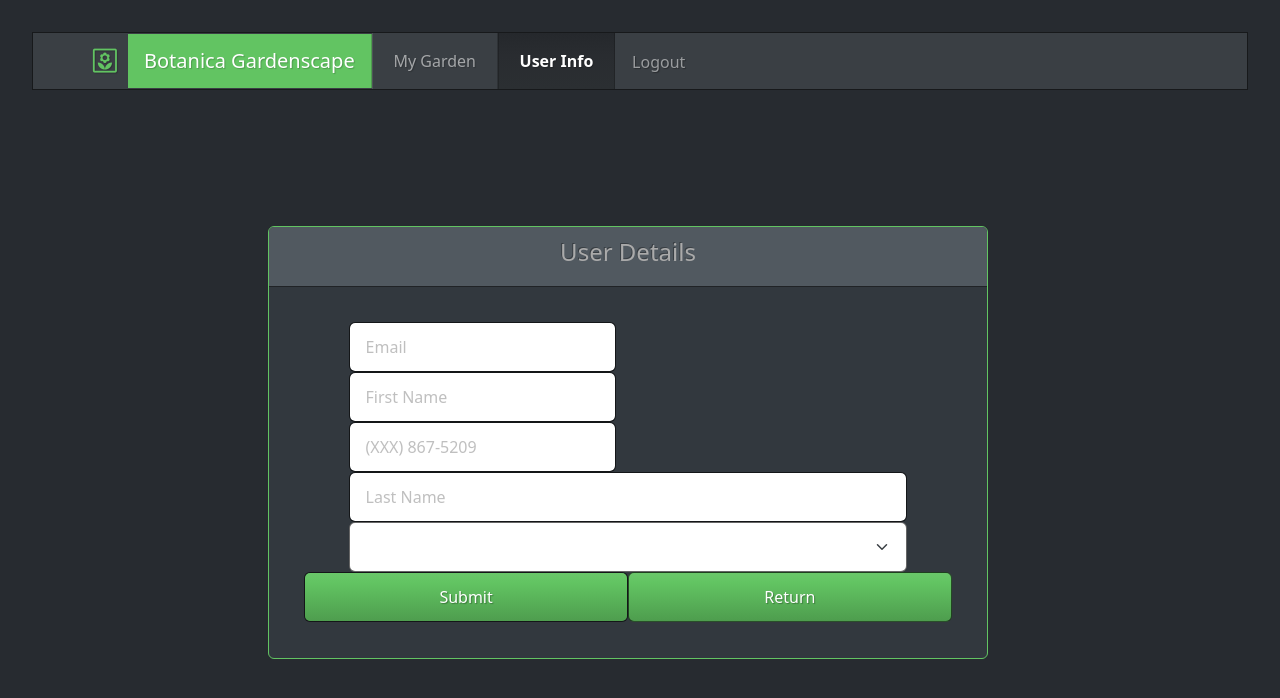
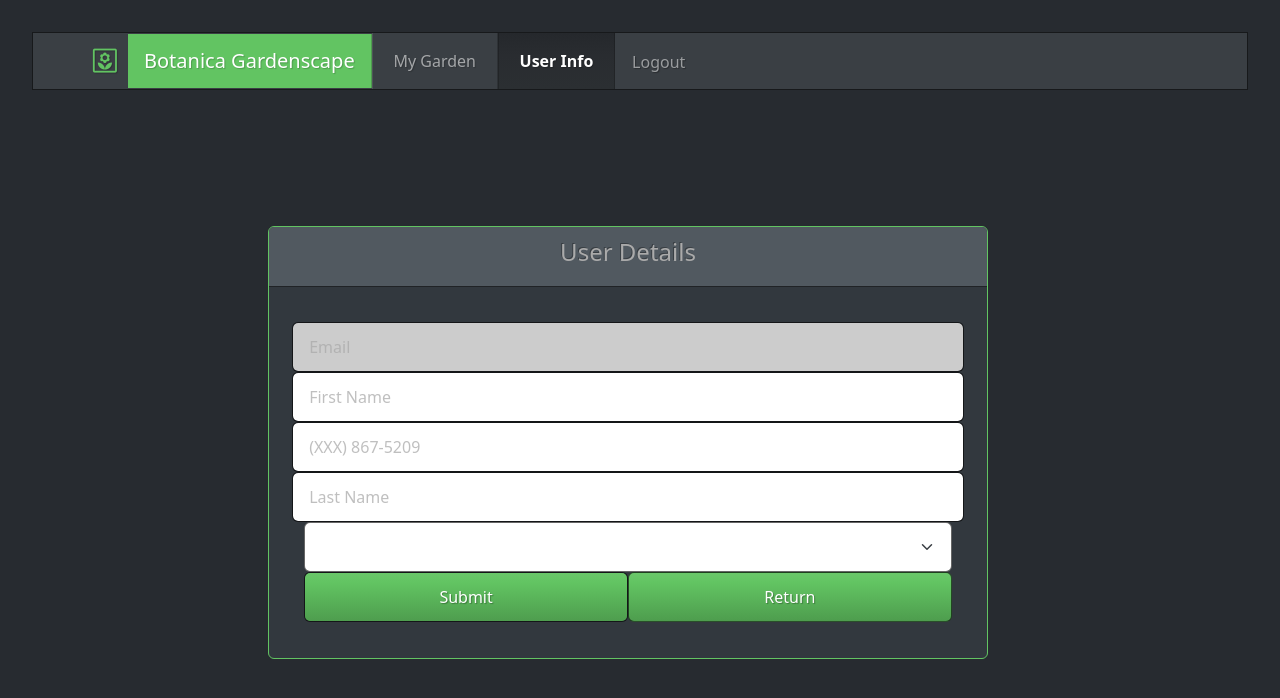
Before and after one commit to Drewhastings123/Capstone-BotanicaGardenscape-Client, a React (Vite) app: page /user in a window 1280 px wide. Shown: the top 698 px of the page. Built offline with nearby package versions, Linux system fonts and the light colour scheme; sample sign-in values are in the browser's storage.

Commit message:
adjust user and select list to edit user and update the garden.

```diff
--- a/src/components/Garden.jsx
+++ b/src/components/Garden.jsx
@@ -3,33 +3,13 @@ import Plants from "./Plants";
 import { useState } from "react";
 import { useGetUserQuery } from "../components_db/userSlice";
 import { useSelector } from "react-redux";
-import { Link } from "react-router-dom";
+import { useNavigate } from "react-router-dom";
 import Loading_Bar from "./Loading_Bar";
 import SelectList from "./SelectList";
 
 export default function Garden({ shape, setShape }) {
-  // const temp = useSelector((state) => state);
-  // console.log(temp);
 
-  // function Loading_Bar() {
-  //   return (
-  //     <div className="row w100 top2">
-  //       <div className="col-12 ">
-  //         {" "}
-  //         Loading ...
-  //         <div className="progress bg-primary">
-  //           <div
-  //             className="progress-bar progress-bar-striped progress-bar-animated bg-success "
-  //             role="progressbar"
-  //             aria-valuenow="75"
-  //             aria-valuemin="0"
-  //             aria-valuemax="100"
-  //           ></div>
-  //         </div>
-  //       </div>
-  //     </div>
-  //   );
-  // }
+  const navigate = useNavigate();
 
   function Garden_Canvas() {
     switch (shape) {
@@ -191,13 +171,13 @@ export default function Garden({ shape, setShape }) {
       return state.reference.zoneList;
     });
 
-    console.log("UserCard: ", zoneList);
-    console.log("UserCard: ", theUser);
+    console.log("UserCard ZONELIST: ", zoneList);
+    console.log("UserCard USER: ", theUser);
 
     const specificZoneName = zoneList?.filter((obj) => {
       if (obj.id === theUser.zone_id) return obj.zone_name;
     });
-    console.log("UserCard: ", specificZoneName[0].zone_name);
+    console.log("UserCard USERS ZONE: ", specificZoneName[0].zone_name);
 
     if (!theUser)
       return <div>No User Found - Please logout and login again.</div>;
@@ -217,14 +197,13 @@ export default function Garden({ shape, setShape }) {
             </div>
             {/* <div className="col-sm-5 center ">{specificName[0].temp_range}</div> */}
             <div className="col-sm-5 center ">
-              <Link to={`/user/`}>
               <button
                 type="button"
                 className="btn btn-outline-warning btn-sm border border-warning"
+                onClick={() => navigate("/user")}
               >
                 Update User
               </button>
-              </Link>
             </div>
           </div>
         </div>
--- a/src/components/SelectList.jsx
+++ b/src/components/SelectList.jsx
@@ -5,6 +5,7 @@ export default function SelectList({
   theListName,
   theParentForm,
   onChangeFunction,
+  theCurrentValue,
   theFieldName,
   the2FieldName,
 }) {
@@ -25,13 +26,16 @@ export default function SelectList({
         name={theListName}
         id={`${theListName}_${theParentForm}`}
         onChange={onChangeFunction || ConsoleTheSelected}
+        defaultValue={theCurrentValue}
       >
         {theList && theList.length > 0
           ? theList.map((opt) => {
               return (
                 // eslint-disable-next-line react/jsx-key
                 <option value={String(opt.id)} key={String(opt.id)}>
-                  {opt[theFieldName] + " (" + opt[the2FieldName] + ")"}
+                  {opt[theFieldName] + (opt[the2FieldName] &&
+                    " (" + opt[the2FieldName] + ")" ||
+                    " ")}
                 </option>
               );
             })
--- a/src/components/User.jsx
+++ b/src/components/User.jsx
@@ -13,7 +13,7 @@ export default function User() {
   const user = useSelector((state) => {
     return state.user;
   });
-  console.log(`(useSelector(state) - function User() USER: ${user}`);
+  console.log(`(useSelector(state) - function User() USER: ${{ user }}`);
 
   // Get the reference list for Zone
   const zoneList = useSelector((state) => {
@@ -24,8 +24,10 @@ export default function User() {
   // set up the relationship to the user mutation
   const [updateUser] = useUpdateUserMutation();
 
-  const [form, setForm] = useState({});
+  const [form, setForm] = useState(user);
   const [errM, setErrM] = useState(null);
+
+  console.log("function User() SETFORM currentUser: ", form);
 
   //  What to do when the submit button is clicked
   const submit = async (e) => {
@@ -34,19 +36,6 @@ export default function User() {
 
     try {
       let updateSuccess = false;
-      // add the user id to the form
-      setForm((prev) => ({
-        ...prev,
-        ["id"]: user.id,
-      }));
-
-      // add the user role id to the form
-      setForm((prev) => ({
-        ...prev,
-        ["user_role_id"]: user.user_role_id,
-      }));
-
-      console.log(`(function User() SUBMIT FORM: ${form}`);
 
       updateSuccess = updateUser(form).unwrap();
 
@@ -90,10 +79,8 @@ export default function User() {
               <div className="card-body">
                 <div className="card-text ">
                   <form onSubmit={submit} name="formUserUpdate">
-                    <div className="row">
                     <div className="col-12">
                       <div className="row">
-                          <div className="col-6">
                         <input
                           type="email"
                           className="form-control"
@@ -101,6 +88,8 @@ export default function User() {
                           aria-describedby="emailHelp"
                           placeholder="Email"
                           onChange={updateForm}
+                          value={form.email}
+                          disabled
                           required
                         />
                         <input
@@ -109,6 +98,7 @@ export default function User() {
                           name="firstname"
                           placeholder="First Name"
                           onChange={updateForm}
+                          value={form.firstname}
                           required
                         />
 
@@ -118,15 +108,16 @@ export default function User() {
                           name="phone_number"
                           placeholder="(XXX) 867-5209"
                           onChange={updateForm}
+                          value={form.phone_number}
                           required
                         />
-                          </div>
-                          <div>
+
                         <input
                           type="text"
                           className="form-control"
                           name="lastname"
                           placeholder="Last Name"
+                          value={form.lastname}
                           onChange={updateForm}
                           required
                         />
@@ -136,17 +127,14 @@ export default function User() {
                           theListName="zone_id"
                           theParentForm="UserUpdate"
                           onChangeFunction={updateFormOnListChange}
+                          theCurrentValue={form.zone_id}
                           theFieldName="zone_name"
                           the2FieldName="temp_range"
                         />
-                          </div>
-                          {/*  //close col-6 */}
                       </div>{" "}
                       {/*  //close row */}
                     </div>{" "}
                     {/*  //close col-12 */}
-                    </div>{" "}
-                    {/*  //close row */}
                     <div className="row">
                       <div className="col-12">
                         <button
--- a/src/components_db/registrationSlice.js
+++ b/src/components_db/registrationSlice.js
@@ -19,6 +19,7 @@ const registrationSlice = createSlice({
   initialState: {},
   reducers: {
     setToken: ({ payload }) => {
+      console.log("Registration setToken: ", payload.token);
       window.sessionStorage.setItem("Token", payload.token);
     },
 
--- a/src/components_db/userSlice.js
+++ b/src/components_db/userSlice.js
@@ -56,6 +56,17 @@ const storeUser = (state, { payload }) => {
   state.user_role_id = payload.user.user_role_id;
 };
 
+const storeUpdateUser = (state, { payload }) => {
+  console.log("storeUpdateUser: payload", payload);
+  state.id = payload.id;
+  state.firstname = payload.firstname;
+  state.lastname = payload.lastname;
+  state.email = payload.email;
+  state.phone_number = payload.phone_number;
+  state.zone_id = payload.zone_id;
+  state.user_role_id = payload.user_role_id;
+};
+
 const userSlice = createSlice({
   name: "user",
   initialState: {
@@ -95,6 +106,10 @@ const userSlice = createSlice({
   extraReducers: (builder) => {
     builder.addMatcher(api.endpoints.login.matchFulfilled, setLoginToken);
     builder.addMatcher(api.endpoints.login.matchFulfilled, storeUser);
+    builder.addMatcher(
+      api.endpoints.updateUser.matchFulfilled,
+      storeUpdateUser
+    );
   },
 });
 
```
Lines whose indentation alone changed are shown as unchanged.
